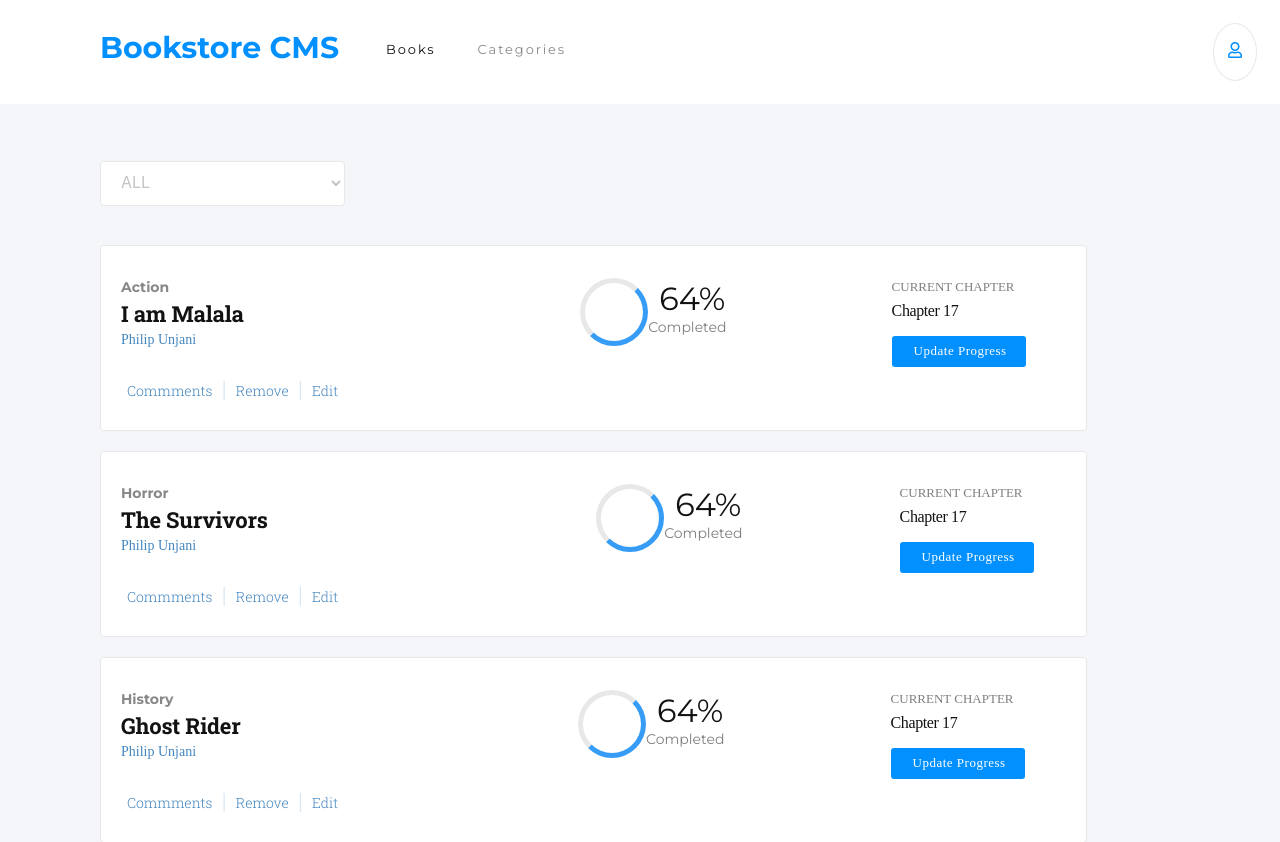
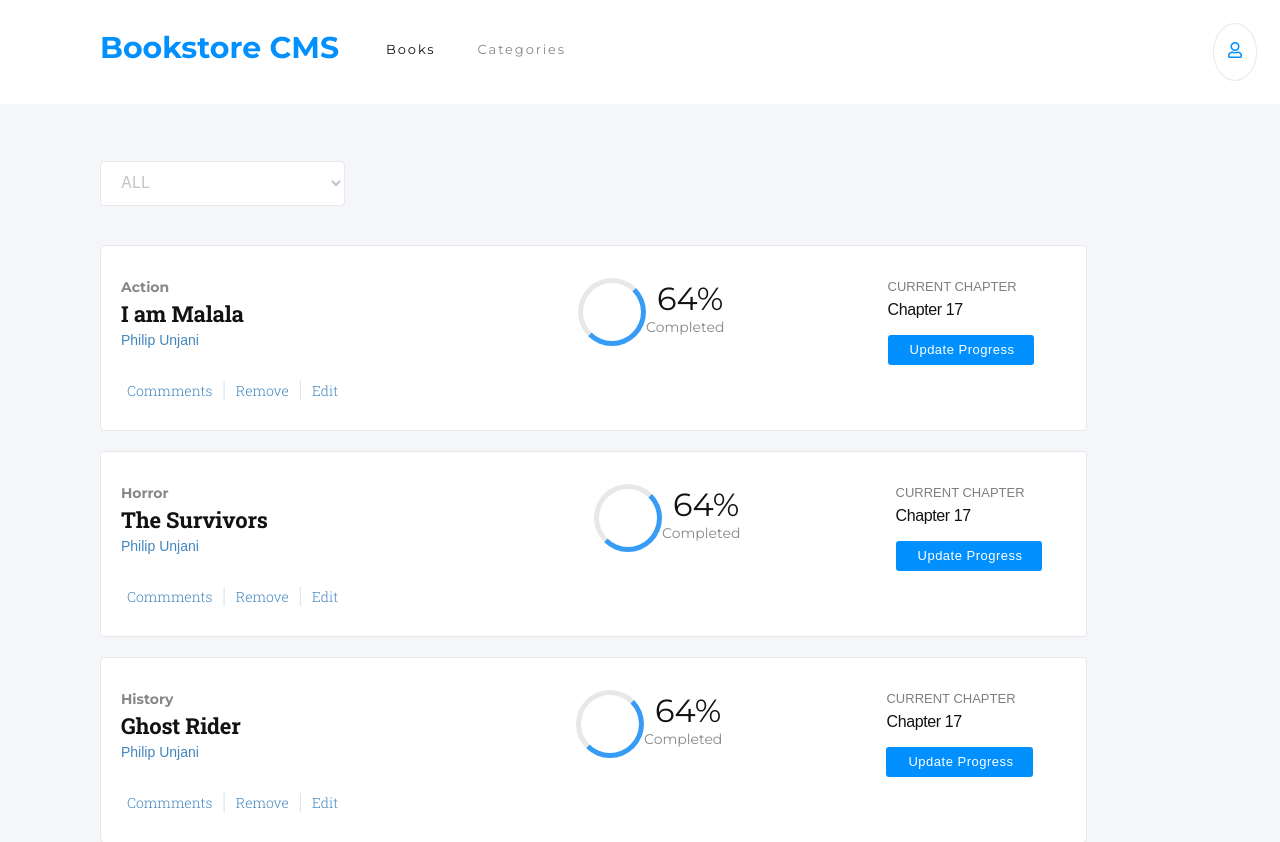
Before and after one commit to AymanJabr/Bookstore-CMS, a React (Create React App) app: page / in a window 1280 px wide. Shown: the top 842 px of the page. Built offline with nearby package versions, Linux system fonts and the light colour scheme.

Commit message:
Fix linters errors

```diff
--- a/src/styles.css
+++ b/src/styles.css
@@ -169,7 +169,7 @@ body {
   width: 68px;
   height: 39px;
   margin: 1px 92px 0 11px;
-  font-family: Montserrat;
+  font-family: Montserrat, sans-serif;
   font-size: 32px;
   font-weight: normal;
   font-stretch: normal;
@@ -181,20 +181,20 @@ body {
 
 .completed {
   opacity: 0.5;
-  font-family: Montserrat;
+  font-family: Montserrat, sans-serif;
   font-size: 14px;
   font-weight: normal;
   font-stretch: normal;
   font-style: normal;
   line-height: normal;
   letter-spacing: normal;
-  color: var(--black-two);
+  color: #121212;
 }
 
 .current-chapter {
   margin: 1px 58px 0 59px;
   opacity: 0.5;
-  font-family: RobotoSlab;
+  font-family: RobotoSlab, sans-serif;
   font-size: 13px;
   font-weight: 300;
   font-stretch: normal;
@@ -206,7 +206,7 @@ body {
 
 .current-lesson {
   margin: 7px 109px 4px 59px;
-  font-family: RobotoSlab;
+  font-family: RobotoSlab, sans-serif;
   font-size: 16px;
   font-weight: 300;
   font-stretch: normal;
@@ -221,7 +221,7 @@ body {
   padding: 7px 19px 8px 22px;
   border-radius: 3px;
   background-color: #0290ff;
-  font-family: RobotoSlab;
+  font-family: RobotoSlab, sans-serif;
   font-size: 13px;
   font-weight: 300;
   font-stretch: normal;
@@ -267,7 +267,7 @@ body {
 
 .author {
   margin: 4px 0 0;
-  font-family: RobotoSlab;
+  font-family: RobotoSlab, sans-serif;
   font-size: 14px;
   font-weight: 300;
   font-stretch: normal;
```
